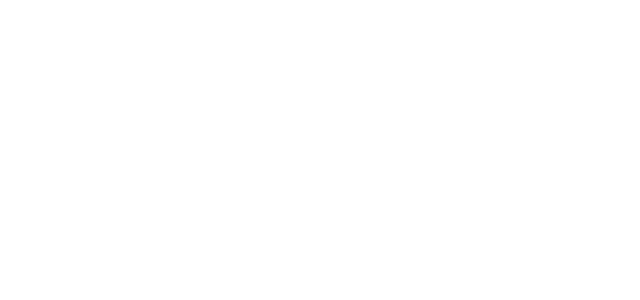
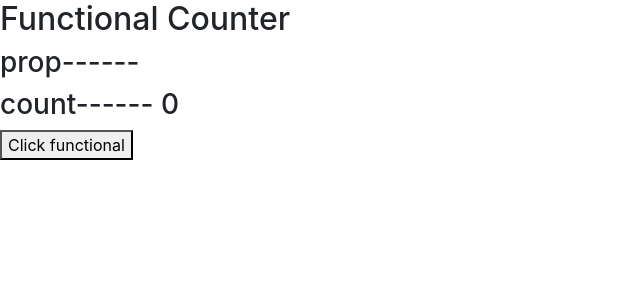
Before and after one commit to rehan-aslam1/internees-tarining-1-8-22, a React (Create React App) app: page /child-prop in a window 1280 px wide. Before the commit this address had no page. Shown: the top 300 px of the page, without its empty margins (0-640 px from the left). Built offline with nearby package versions, Linux system fonts and the light colour scheme.

Commit message:
children prop

```diff
--- a/src/App.js
+++ b/src/App.js
@@ -1,9 +1,10 @@
 import React, { Component } from "react";
 // import Counter from "./Components/Counter";
-// import FunctionalCounter from "./Components/FunctionalCounter";
+import FunctionalCounter from "./Components/FunctionalCounter";
 import { Routes, Route } from "react-router-dom";
-import LoginClass from "./Components/LoginClass";
+// import LoginClass from "./Components/LoginClass";
 import "./App.css";
+import ChildrenProp from "./Components/ChildrenProp";
 import LoginFunctional from "./Components/LoginFunctional";
 
 class App extends Component {
@@ -16,7 +17,9 @@
       <>
           <Routes>
             {/* <Route path="/" element={<LoginClass />} /> */}
-            <Route path="/" element={<LoginFunctional />} />
+             {/* <Route path="/" element={<LoginFunctional />} /> */}
+            {/* <Route path="/child-prop" element={<ChildrenProp><h1>this is paragraph</h1></ChildrenProp>} /> */}
+            <Route path="/child-prop" element={<ChildrenProp><FunctionalCounter/></ChildrenProp>} />
           </Routes>
         {/* <h1>Learning react js by class component</h1>
         <Counter heading={heading} />
--- /dev/null
+++ b/src/Components/ChildrenProp.jsx
@@ -0,0 +1,9 @@
+import React from 'react'
+
+const ChildrenProp = (props) => {
+  return (
+    <div>{props.children}</div>
+  )
+}
+
+export default ChildrenProp
```
